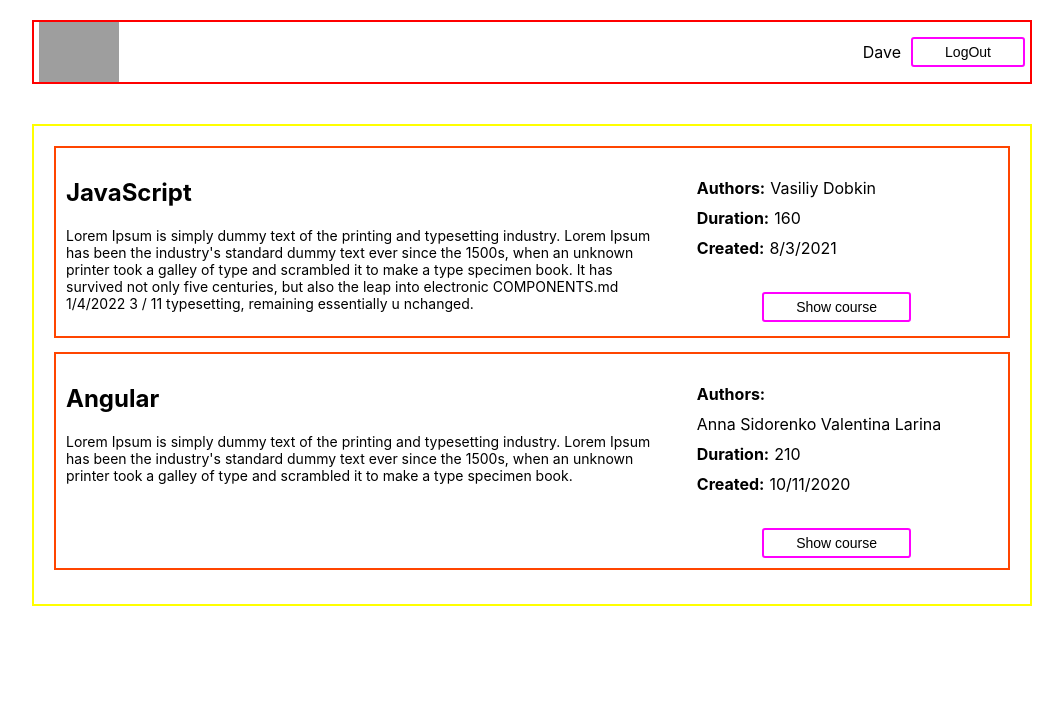
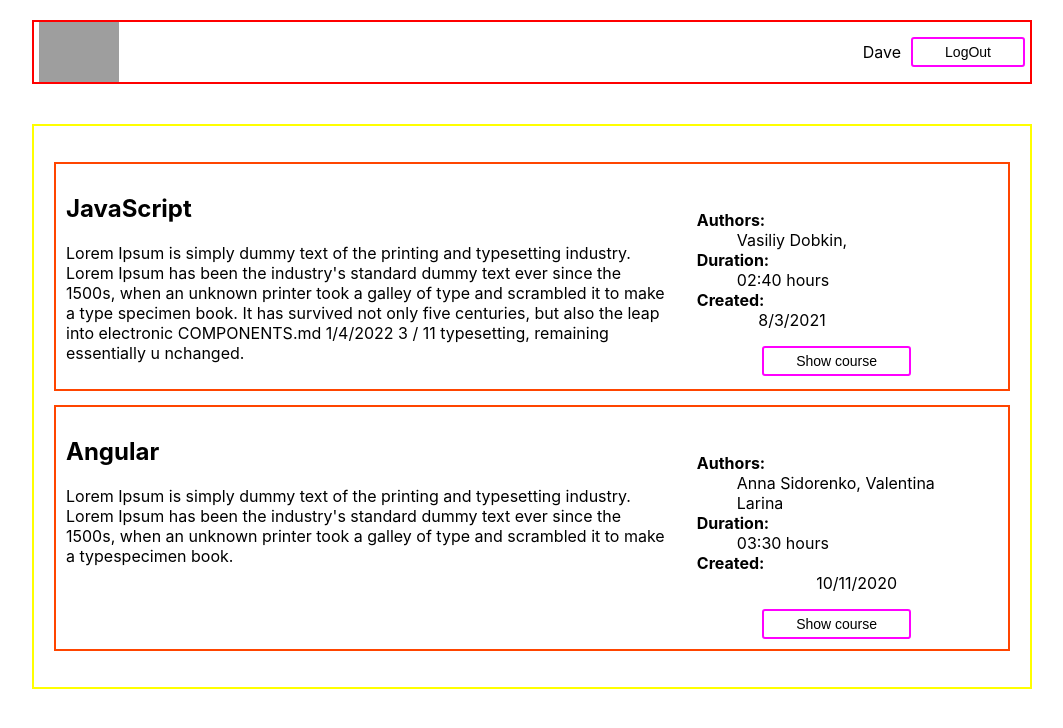
Before and after one commit to Ytrbnik/courses-app, a React (Create React App) app: page / in a window 1280 px wide. Shown: the top 728 px of the page, without its empty margins (108-1171 px from the left). Built offline with nearby package versions, Linux system fonts and the light colour scheme; grey boxes are pictures that could not be loaded.

Commit message:
Updated Courses

```diff
--- a/src/App/App.tsx
+++ b/src/App/App.tsx
@@ -1,16 +1,16 @@
 import Header from '../components/Header/Header';
 import Courses from '../components/Courses/Courses';
+import { mockedCoursesList, mockedAuthorsList } from '../helpers/dateGenerator'
 
 import './App.css';
 
-
-function App() {
+const App: React.FC = () => {
 	return (
 		<div className='app'>
 			<Header />
-			<Courses />
+			<Courses courses={mockedCoursesList} authors={mockedAuthorsList} />
 		</div>
 	);
-}
+};
 
 export default App;
--- a/src/components/Courses/CourseCard/CourseCard.css
+++ b/src/components/Courses/CourseCard/CourseCard.css
@@ -1,4 +1,4 @@
-.coursecard {
+.coursecard  {
     padding: 10px;
     border: 2px solid orangered;
     display: flex;
@@ -8,7 +8,7 @@
     width: 65%;
 }
 .leftside p {
-    font-size: 14px;
+    font-size: 16px;
 
 }
 .rightside {
@@ -17,24 +17,22 @@
     width: 30%;
     display: flex;
     flex-direction: column;
+    flex-wrap: wrap;
+    align-items: start;
 }
-.rightside p {
+.rightside dl {
+    display: flex;
+    flex-direction: column;
+}
+.rightside dt {
     font-size: 16px;
-    margin-top: 0;
-    margin-bottom: 10px;
-    display: inline-block;
-    vertical-align: top;
+    font-weight: bold;
 }
-.rightside h3 {
+.rightside dd {
     font-size: 16px;
-    margin-top: 0;
-    margin-bottom: 10px;
-    margin-right: 5px;
-    display: inline-block;
-    vertical-align: top;
 }
-.rightside div:last-child {
-    margin-top: 24px;
+.rightside :last-child {
     display: flex;
     align-self: center;
+    justify-self: center;
 }
--- a/src/components/Courses/CourseCard/CourseCard.tsx
+++ b/src/components/Courses/CourseCard/CourseCard.tsx
@@ -1,50 +1,59 @@
-import Button from "../../../common/Button/Button";
+import Button from '../../../common/Button/Button';
 
-import './CourseCard.css'
+import './CourseCard.css';
 
-interface CourseCardProps {
+interface Course {
 	id: string;
 	title: string;
 	description: string;
 	creationDate: string;
 	duration: number;
-    authorNames: string;
+	authors: string[];
 }
 
-const CourseCard: React.FC<CourseCardProps> = ({
-    id,
-    title,
-    description,
-    creationDate,
-    duration,
-    authorNames,
-}) => {
+interface Author {
+	id: string;
+	name: string;
+}
+interface CourseCardProps {
+	course: Course;
+	authors: Author[];
+}
+
+const CourseCard: React.FC<CourseCardProps> = ({ course, authors}) => {
+	const authorNames = course.authors.map(authorId => {
+		const author = authors.find(author => author.id === authorId);
+		return author ? author.name : '';
+	});
+
+	const formatDuration = (duration: number): string => {
+		const hours = Math.floor(duration /60);
+		const minutes = duration % 60;
+		return `${hours.toString().padStart(2, '0')}:${minutes.toString().padStart(2, '0')} hours`;
+	};
+
 	const handleClick = () => {
 		console.log('Click');
 	};
 
 	return (
-        <li className="coursecard" key={id}>
-            <div className="leftside">
-                <h2>{title}</h2>
-                <p>{description}</p>
+		<li className='coursecard' key={course.id}>
+			<div className='leftside'>
+				<h2>{course.title}</h2>
+				<p>{course.description}</p>
 			</div>
-            <div className="rightside">
-                <div>
-                    <h3>Authors:</h3>
-                    <p>{authorNames}</p>
-                </div>
-                <div>
-                    <h3>Duration:</h3>
-                    <p>{duration}</p>
-                </div>
-                <div>
-                    <h3>Created:</h3>
-                    <p>{creationDate}</p>
-                </div>
-                <div>
-                    <Button buttonText="Show course" onClick={handleClick} />
-                </div>
+			<div className='rightside'>
+				<dl>
+					<dt>Authors:</dt>
+					<dd>{authorNames.join(', ')}</dd>
+
+					<dt>Duration:</dt>
+					<dd>{formatDuration(course.duration)}</dd>
+
+					<dt>Created:</dt>
+					<dd>{course.creationDate}</dd>
+				</dl>
+				<Button buttonText='Show course' onClick={handleClick} />
 			</div>
 		</li>
 	);
--- a/src/components/Courses/Courses.css
+++ b/src/components/Courses/Courses.css
@@ -2,3 +2,7 @@
     border: 2px solid yellow;
     padding: 20px;
 }
+.coursesList {
+    list-style-type: none;
+    padding: 0;
+}
--- a/src/components/Courses/Courses.tsx
+++ b/src/components/Courses/Courses.tsx
@@ -1,76 +1,22 @@
 import CourseCard from "./CourseCard/CourseCard";
 import './Courses.css'
+import { Course, Author } from "../../helpers/types";
 
-const Courses = () => {
-    const mockedCoursesList = [
-        {
-        id: 'de5aaa59-90f5-4dbc-b8a9-aaf205c551ba',
-        title: 'JavaScript',
-        description: `Lorem Ipsum is simply dummy text of the printing and
-       typesetting industry. Lorem Ipsum
-        has been the industry's standard dummy text ever since the
-       1500s, when an unknown
-        printer took a galley of type and scrambled it to make a type
-       specimen book. It has survived
-        not only five centuries, but also the leap into electronic
-       COMPONENTS.md 1/4/2022
-       3 / 11
-       typesetting, remaining essentially u
-        nchanged.`,
-        creationDate: '8/3/2021',
-        duration: 160,
-        authors: ['27cc3006-e93a-4748-8ca8-73d06aa93b6d', 'f762978b-61eb-4096-812bebde22838167'],
-        },
-        {
-        id: 'b5630fdd-7bf7-4d39-b75a-2b5906fd0916',
-        title: 'Angular',
-        description: `Lorem Ipsum is simply dummy text of the printing and
-       typesetting industry. Lorem Ipsum
-        has been the industry's standard dummy text ever since the
-       1500s, when an unknown
-        printer took a galley of type and scrambled it to make a type
-       specimen book.`,
-        creationDate: '10/11/2020',
-        duration: 210,
-        authors: ['df32994e-b23d-497c-9e4d-84e4dc02882f', '095a1817-d45b-4ed7-9cf7-b2417bcbf748'],
-        },
-        ]
+interface CoursesProps {
+    courses: Course[];
+    authors: Author[];
+}
 
-    const mockedAuthorsList = [
-        {
-        id: '27cc3006-e93a-4748-8ca8-73d06aa93b6d',
-        name: 'Vasiliy Dobkin'
-        },
-        {
-        id: 'f762978b-61eb-4096-812b-ebde22838167',
-        name: 'Nicolas Kim'
-        },
-        {
-        id: 'df32994e-b23d-497c-9e4d-84e4dc02882f',
-        name: 'Anna Sidorenko'
-        },
-        {
-        id: '095a1817-d45b-4ed7-9cf7-b2417bcbf748',
-        name: 'Valentina Larina'
-        },
-       ]
 
-       const elements = mockedCoursesList.map(item => {
-        const {...itemProps} = item;
-        const authorNames = item.authors.map(authorId => {
-          const author = mockedAuthorsList.find(author => author.id === authorId);
-          return author ? author.name + ' ' : ' ';
-        });
-        itemProps.authorNames = authorNames;
-        return <CourseCard {...itemProps} />;
-      });
-
+const Courses: React.FC<CoursesProps> = ({authors,courses}) => {
     return(
-        <ul className="courses">
-            {elements}
-
-        </ul>
-
+        <div className="courses">
+            <ul className="coursesList">
+                {courses.map(course => (
+                    <CourseCard key={course.id} course={course} authors={authors}/>
+                ))}
+                </ul>
+        </div>
     )
 }
 
--- /dev/null
+++ b/src/helpers/dateGenerator.tsx
@@ -0,0 +1,51 @@
+import { Course, Author } from "./types"
+
+export const mockedCoursesList: Course[] = [
+    {
+    id: 'de5aaa59-90f5-4dbc-b8a9-aaf205c551ba',
+    title: 'JavaScript',
+    description: `Lorem Ipsum is simply dummy text of the printing and
+   typesetting industry. Lorem Ipsum
+    has been the industry's standard dummy text ever since the
+   1500s, when an unknown
+    printer took a galley of type and scrambled it to make a type
+   specimen book. It has survived
+    not only five centuries, but also the leap into electronic
+   COMPONENTS.md 1/4/2022
+   3 / 11
+   typesetting, remaining essentially u
+    nchanged.`,
+    creationDate: '8/3/2021',
+    duration: 160,
+    authors: ['27cc3006-e93a-4748-8ca8-73d06aa93b6d', 'f762978b-61eb-4096-812bebde22838167'],
+    },
+    {
+    id: 'b5630fdd-7bf7-4d39-b75a-2b5906fd0916',
+    title: 'Angular',
+    description: `Lorem Ipsum is simply dummy text of the printing and typesetting industry. Lorem Ipsum
+        has been the industry's standard dummy text ever since the 1500s, when an unknown
+        printer took a galley of type and scrambled it to make a typespecimen book.`,
+    creationDate: '10/11/2020',
+    duration: 210,
+    authors: ['df32994e-b23d-497c-9e4d-84e4dc02882f', '095a1817-d45b-4ed7-9cf7-b2417bcbf748'],
+    },
+]
+
+export const mockedAuthorsList: Author[] = [
+    {
+    id: '27cc3006-e93a-4748-8ca8-73d06aa93b6d',
+    name: 'Vasiliy Dobkin'
+    },
+    {
+    id: 'f762978b-61eb-4096-812b-ebde22838167',
+    name: 'Nicolas Kim'
+    },
+    {
+    id: 'df32994e-b23d-497c-9e4d-84e4dc02882f',
+    name: 'Anna Sidorenko'
+    },
+    {
+    id: '095a1817-d45b-4ed7-9cf7-b2417bcbf748',
+    name: 'Valentina Larina'
+    },
+]
--- /dev/null
+++ b/src/helpers/types.tsx
@@ -0,0 +1,13 @@
+export interface Course {
+    id: string;
+    title: string;
+    description: string;
+    creationDate: string;
+    duration: number;
+    authors: string[];
+}
+
+export interface Author {
+    id: string;
+    name: string;
+}
```
Also changed, not shown: src/helpers/dateGeneratop.js (deleted). Lines whose indentation alone changed are shown as unchanged.
